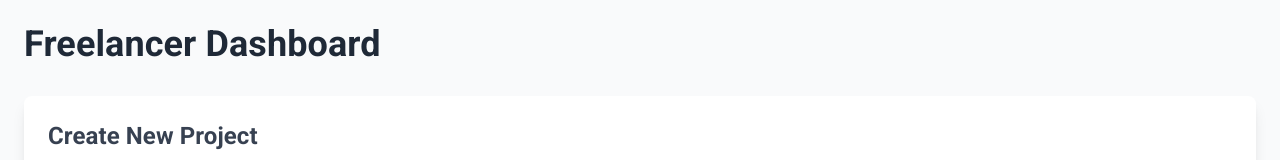
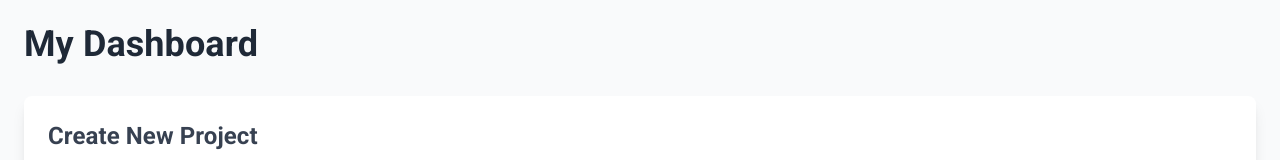
Before and after one commit to jassem-1/portfolio-new, a React (Vite) app: page /markitup/dashboard in a window 1280 px wide. Shown: the top 160 px of the page. Built offline with nearby package versions, Linux system fonts and the light colour scheme; no server answers; the database is empty.

Commit message:
prefinal-x

```diff
--- a/src/markitup/FreelancerDashboard.jsx
+++ b/src/markitup/FreelancerDashboard.jsx
@@ -52,7 +52,7 @@ const FreelancerDashboard = () => {
 
   return (
     <div className="p-6 bg-gray-50 min-h-screen">
-      <h1 className="text-4xl font-extrabold text-gray-800 mb-8">Freelancer Dashboard</h1>
+      <h1 className="text-4xl font-extrabold text-gray-800 mb-8">My Dashboard</h1>
 
       {/* Create New Project Form */}
       <div className="bg-white p-6 shadow-lg rounded-lg mb-8">
--- a/src/markitup/Markitup.jsx
+++ b/src/markitup/Markitup.jsx
@@ -24,7 +24,8 @@ const AccessPage = () => {
       const user = userCredential.user;
 
       if (user.email === adminEmail) {
-        navigate("/markitup/dashboard"); // Redirect to admin dashboard
+        window.open("/markitup/dashboard", '_blank');
+
       } else {
         alert("Access Denied: Only admin can log in here.");
       }
```
